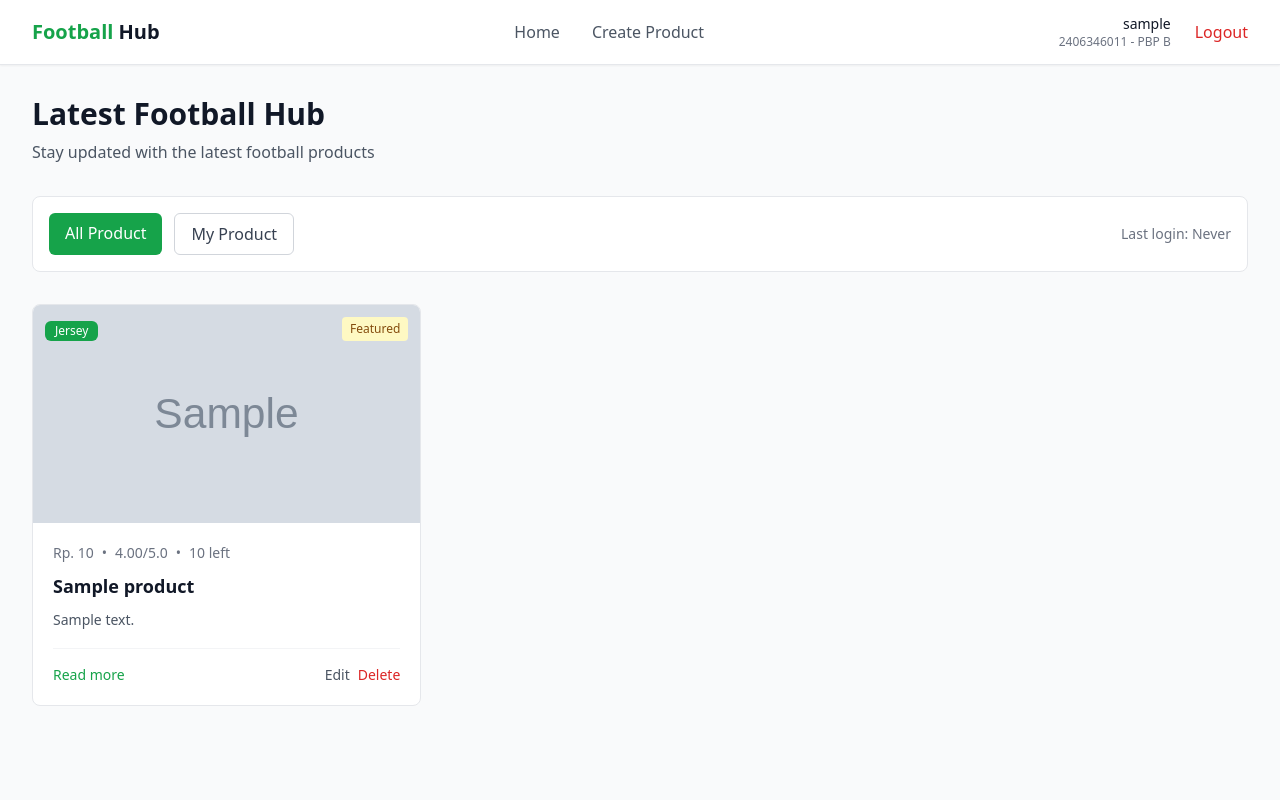
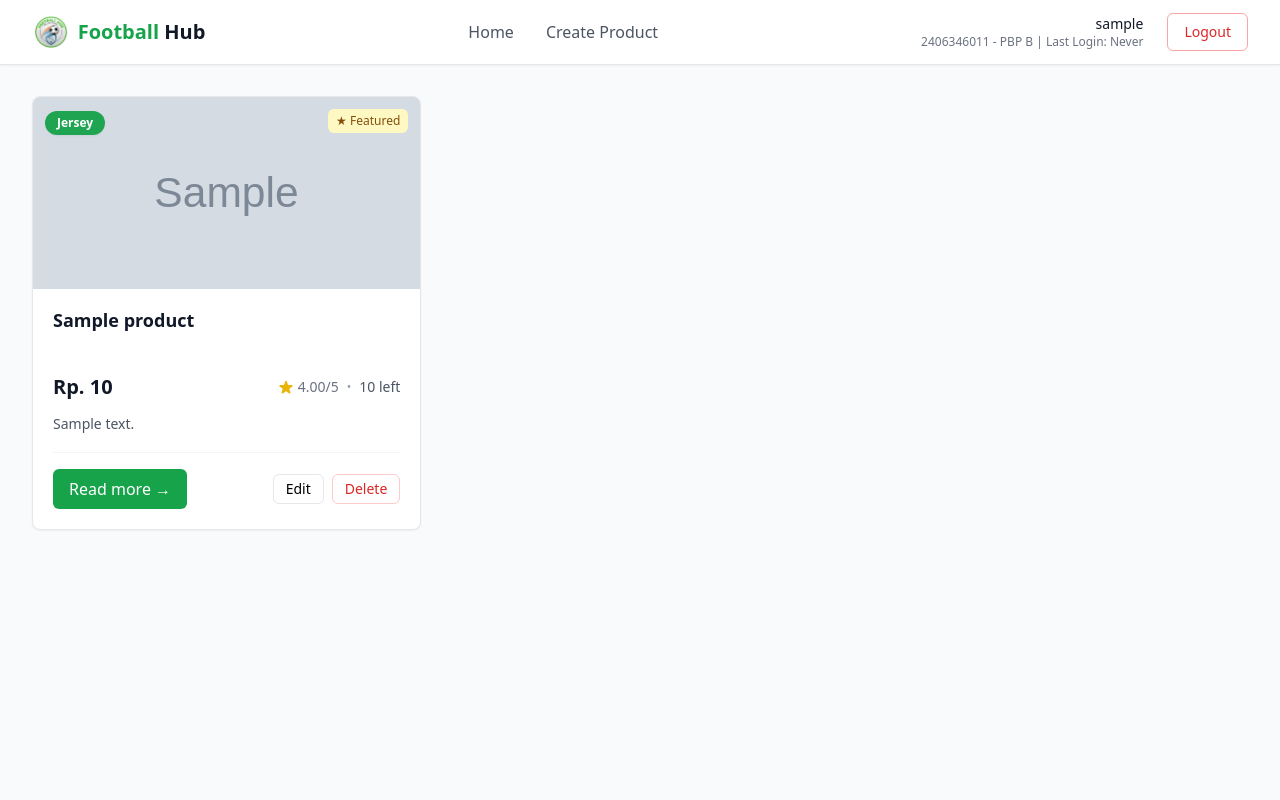
Before and after one commit to bryanckk/football_shop, a Django app: page / in a window 1280 px wide. Run offline with Django 5.2, Linux system fonts and the light colour scheme; a user stored in the database is signed in; tables that the repository leaves empty hold one stand-in row (values such as "Sample post"); grey boxes marked "Sample" are stand-in pictures; some libraries are stand-ins or nearby versions.

Commit message:
Final Tugas 5

```diff
--- /dev/null
+++ b/desktop.ini
@@ -0,0 +1,2 @@
+[LocalizedFileNames]
+truculenta.ttf=@truculenta,0
--- a/football_shop/settings.py
+++ b/football_shop/settings.py
@@ -46,6 +46,7 @@ INSTALLED_APPS = [
     'django.contrib.sessions',
     'django.contrib.messages',
     'django.contrib.staticfiles',
+    'django.contrib.humanize',
     'main',
 ]
 
--- a/main/templates/card_product.html
+++ b/main/templates/card_product.html
@@ -1,75 +1,71 @@
-{% load static %}
-<article class="bg-white rounded-lg border border-gray-200 hover:shadow-lg transition-shadow duration-300 overflow-hidden">
-  <!-- Thumbnail -->
-  <div class="aspect-[16/9] relative overflow-hidden">
-    {% if product.thumbnail %}
-      <img src="{{ product.thumbnail }}" alt="{{ product.name }}" class="w-full h-full object-cover">
-    {% else %}
-      <div class="w-full h-full bg-gray-200"></div>
-    {% endif %}
+{% load humanize static %}
+<article class="bg-white rounded-lg border border-gray-200 shadow-sm overflow-hidden relative group h-full flex flex-col">
 
-    <!-- Category Badge -->
+    <div class="relative w-full h-48 bg-gray-100 flex items-center justify-center overflow-hidden">
+
         <div class="absolute top-3 left-3">
-      <span class="inline-flex items-center px-2.5 py-0.5 rounded-md text-xs font-medium bg-green-600 text-white">
+            <span class="inline-flex items-center px-3 py-1 rounded-full text-xs font-semibold bg-green-600/95 text-white shadow-sm">
                 {{ product.get_category_display }}
             </span>
         </div>
-
-    <!-- Status Badges -->
         <div class="absolute top-3 right-3 flex space-x-2">
             {% if product.is_featured %}
-        <span class="inline-flex items-center px-2 py-1 rounded text-xs font-medium bg-yellow-100 text-yellow-800">
-          Featured
-        </span>
+                <span class="inline-flex items-center px-2 py-1 rounded-md text-xs font-medium bg-yellow-100 text-yellow-800">★ Featured</span>
             {% endif %}
             {% if product.is_product_hot %}
-        <span class="inline-flex items-center px-2 py-1 rounded text-xs font-medium bg-red-100 text-red-800">
-          Hot
-        </span>
+                <span class="inline-flex items-center px-2 py-1 rounded-md text-xs font-medium bg-red-100 text-red-800">🔥 Hot</span>
             {% endif %}
+        </div>
+
+        <a href="{% url 'main:show_product' product.id %}" class="w-full h-full">
+            {% if product.thumbnail %}
+                <img src="{{ product.thumbnail }}" alt="{{ product.name }}" class="object-cover w-full h-full transition-transform duration-300 group-hover:scale-105">
+            {% else %}
+                <div class="flex flex-col items-center justify-center w-full h-full text-gray-400 bg-gray-200">
+                    <svg class="w-10 h-10" fill="none" stroke="currentColor" viewBox="0 0 24 24" xmlns="http://www.w3.org/2000/svg"><path stroke-linecap="round" stroke-linejoin="round" stroke-width="2" d="M4 16l4.586-4.586a2 2 0 012.828 0L16 16m-2-2l1.586-1.586a2 2 0 012.828 0L20 14m-1-5a2 2 0 11-4 0 2 2 0 014 0z"></path></svg>
+                    <span class="text-xs mt-1">No Image</span>
+                </div>
+            {% endif %}
+        </a>
+    </div>
+
+
+    <div class="p-5 flex flex-col flex-grow">
+
+        <div class="flex-grow">
+            <h3 class="text-lg font-semibold text-gray-900 mb-2 line-clamp-2 leading-tight min-h-14">
+                <a href="{% url 'main:show_product' product.id %}" class="hover:text-green-600 transition-colors">{{ product.name }}</a>
+            </h3>
+
+            <div class="flex items-center justify-between mb-3">
+                <div class="text-xl font-bold text-gray-900">Rp. {{ product.price|intcomma }}</div>
+                <div class="flex items-center text-sm text-gray-500">
+                    <svg xmlns="http://www.w3.org/2000/svg" class="h-4 w-4 inline-block mr-1 text-yellow-500" viewBox="0 0 20 20" fill="currentColor" aria-hidden="true"><path d="M9.049 2.927c.3-.921 1.603-.921 1.902 0l1.286 3.957a1 1 0 00.95.69h4.162c.969 0 1.371 1.24.588 1.81l-3.37 2.448a1 1 0 00-.364 1.118l1.286 3.957c.3.921-.755 1.688-1.54 1.118l-3.37-2.448a1 1 0 00-1.176 0l-3.37 2.448c-.784.57-1.838-.197-1.539-1.118l1.286-3.957a1 1 0 00-.364-1.118L2.063 9.384c-.783-.57-.38-1.81.588-1.81h4.162a1 1 0 00.95-.69L9.05 2.927z"/></svg>
+                    <span class="mr-2">{{ product.rating|default:"0" }}/5</span>
+                    <span class="text-xs text-gray-400">•</span>
+                    <span class="ml-2 text-sm font-medium text-gray-600">{{ product.stock }} left</span>
                 </div>
             </div>
 
-  <!-- Content -->
-  <div class="p-5">
-    <div class="flex items-center text-sm text-gray-500 mb-3">
-      <span>Rp. {{ product.price }}</span>
-      <span class="mx-2">•</span>
-      <span>{{ product.rating }}/5.0</span>
-      <span class="mx-2">•</span>
-      <span>{{ product.stock }} left</span>
+            <p class="text-gray-600 text-sm leading-relaxed line-clamp-3 mb-4">{{ product.description|truncatewords:20 }}</p>
         </div>
 
-    <h3 class="text-lg font-semibold text-gray-900 mb-3 line-clamp-2 leading-tight">
-      <a href="{% url 'main:show_product' product.id %}" class="hover:text-green-600 transition-colors">
-        {{ product.name }}
+        {% if user.is_authenticated and product.user == user %}
+            <div class="flex items-center justify-between pt-4 border-t border-gray-100 mt-auto">
+
+                <a href="{% url 'main:show_product' product.id %}"
+                   class="inline-flex items-center px-4 py-2 bg-green-600 text-white rounded-md hover:bg-green-700 transition-colors">
+                    Read more →
                 </a>
-    </h3>
 
-    <p class="text-gray-600 text-sm leading-relaxed line-clamp-3 mb-4">
-      {{ product.description|truncatewords:20 }}
-    </p>
-
-    <!-- Action Buttons -->
-    {% if user.is_authenticated and product.user == user %}
-      <div class="flex items-center justify-between pt-4 border-t border-gray-100">
-        <a href="{% url 'main:show_product' product.id %}" class="text-green-600 hover:text-green-700 font-medium text-sm transition-colors">
-          Read more
-        </a>
                 <div class="flex space-x-2">
-          <a href="{% url 'main:edit_product' product.id %}" class="text-gray-600 hover:text-gray-700 text-sm transition-colors">
-            Edit
-          </a>
-          <a href="{% url 'main:delete_product' product.id %}" class="text-red-600 hover:text-red-700 text-sm transition-colors">
-            Delete
-          </a>
+                    <a href="{% url 'main:edit_product' product.id %}" class="px-3 py-1 border border-gray-200 rounded-md text-sm hover:bg-gray-50">Edit</a>
+                    <a href="{% url 'main:delete_product' product.id %}" class="px-3 py-1 border border-red-200 rounded-md text-sm text-red-600 hover:bg-red-50">Delete</a>
                 </div>
             </div>
         {% else %}
-      <div class="pt-4 border-t border-gray-100">
-        <a href="{% url 'main:show_product' product.id %}" class="text-green-600 hover:text-green-700 font-medium text-sm transition-colors">
-          Read more →
-        </a>
+            <div class="pt-4 border-t border-gray-100 mt-auto">
+                <a href="{% url 'main:show_product' product.id %}" class="inline-flex items-center px-4 py-2 bg-green-600 text-white rounded-md hover:bg-green-700 transition-colors">Read more →</a>
             </div>
         {% endif %}
     </div>
--- a/main/templates/main.html
+++ b/main/templates/main.html
@@ -1,56 +1,46 @@
 {% extends 'base.html' %}
-{% load static %}
+{% load static humanize %}
 
 {% block meta %}
 <title>Football Hub</title>
 {% endblock meta %}
 
 {% block content %}
-{% include 'navbar.html' %}
 <div class="bg-gray-50 w-full pt-16 min-h-screen">
   <div class="max-w-7xl mx-auto px-4 sm:px-6 lg:px-8 py-8">
 
-    <!-- Header Section -->
-    <div class="mb-8">
-      <h1 class="text-3xl font-bold text-gray-900 mb-2">Latest Football Hub</h1>
-      <p class="text-gray-600">Stay updated with the latest football products</p>
-    </div>
-
-    <!-- Filter Section -->
-    <div class="flex flex-col sm:flex-row sm:items-center sm:justify-between mb-8 bg-white rounded-lg border border-gray-200 p-4">
-      <div class="flex space-x-3 mb-4 sm:mb-0">
-        <a href="?" class="{% if request.GET.filter == 'all' or not request.GET.filter  %} bg-green-600 text-white{% else %}bg-white text-gray-700 border border-gray-300{% endif %} px-4 py-2 rounded-md font-medium transition-colors hover:bg-green-600 hover:text-white">
-          All Product
-        </a>
-        <a href="?filter=my" class="{% if request.GET.filter == 'my' %} bg-green-600 text-white{% else %}bg-white text-gray-700 border border-gray-300{% endif %} px-4 py-2 rounded-md font-medium transition-colors hover:bg-green-600 hover:text-white">
-          My Product
-        </a>
-      </div>
-      {% if user.is_authenticated %}
-        <div class="text-sm text-gray-500">
-          Last login: {{ last_login }}
-        </div>
-      {% endif %}
-    </div>
-
-    <!-- Product Grid -->
     {% if not product_list %}
       <div class="bg-white rounded-lg border border-gray-200 p-12 text-center">
         <div class="w-32 h-32 mx-auto mb-4">
           <img src="{% static 'image/no-product.png' %}" alt="No product available" class="w-full h-full object-contain">
         </div>
         <h3 class="text-lg font-medium text-gray-900 mb-2">No product found</h3>
-        <p class="text-gray-500 mb-6">Be the first to share football product with the community.</p>
+        <p class="text-gray-500 mb-6">Be the first to share football products with the community.</p>
         <a href="{% url 'main:create_product' %}" class="inline-flex items-center px-4 py-2 bg-green-600 text-white rounded-md hover:bg-green-700 transition-colors">
           Create Product
         </a>
       </div>
+
     {% else %}
       <div class="grid grid-cols-1 md:grid-cols-2 lg:grid-cols-3 gap-6">
         {% for product in product_list %}
           {% include 'card_product.html' with product=product %}
         {% endfor %}
       </div>
+
+      <!-- Optional pagination -->
+      {% if page_obj or is_paginated %}
+        <div class="mt-8 flex items-center justify-center space-x-2">
+          {% if page_obj.has_previous %}
+            <a href="?page={{ page_obj.previous_page_number }}" class="px-3 py-1 rounded-md border border-gray-300 text-sm">Previous</a>
+          {% endif %}
+          <span class="text-sm text-gray-600">Page {{ page_obj.number }} of {{ page_obj.paginator.num_pages }}</span>
+          {% if page_obj.has_next %}
+            <a href="?page={{ page_obj.next_page_number }}" class="px-3 py-1 rounded-md border border-gray-300 text-sm">Next</a>
+          {% endif %}
+        </div>
+      {% endif %}
+
     {% endif %}
   </div>
 </div>
--- a/main/templates/product_detail.html
+++ b/main/templates/product_detail.html
@@ -6,7 +6,7 @@
 {% endblock meta %}
 
 {% block content %}
-<div class="bg-gray-50 w-full min-h-screen">
+<div class="bg-gray-50 w-full pt-16 min-h-screen">
     <div class="max-w-6xl mx-auto px-4 sm:px-6 lg:px-8 py-8">
 
         <!-- Back Navigation -->
--- /dev/null
+++ b/static/desktop.ini
@@ -0,0 +1,2 @@
+[LocalizedFileNames]
+truculenta.ttf=@truculenta,0
--- /dev/null
+++ b/static/fonts/desktop.ini
@@ -0,0 +1,2 @@
+[LocalizedFileNames]
+truculenta.ttf=@truculenta,0
--- a/templates/base.html
+++ b/templates/base.html
@@ -5,10 +5,18 @@
     <meta charset="UTF-8" />
     <meta name="viewport" content="width=device-width, initial-scale=1.0" />
     {% block meta %} {% endblock meta %}
+    <link rel="icon" type="image/png" href="{% static 'images/favicon.png' %}">
     <script src="https://cdn.tailwindcss.com"></script>
     <link rel="stylesheet" href="{% static 'css/global.css' %}"/>
   </head>
   <body>
-    {% block content %} {% endblock content %}
+
+    {% include 'navbar.html' %}
+
+    <main>
+        {% block content %}
+        {% endblock content %}
+    </main>
+
   </body>
 </html>
--- a/templates/navbar.html
+++ b/templates/navbar.html
@@ -1,15 +1,24 @@
+{% load static %}
 <nav class="fixed top-0 left-0 w-full bg-white border-b border-gray-200 shadow-sm z-50">
     <div class="max-w-7xl mx-auto px-6 lg:px-8">
       <div class="flex items-center justify-between h-16">
         <div class="flex items-center">
+
+          <a href="{% url 'main:show_main' %}" class="flex items-center space-x-2">
+            <img
+              src="{% static 'images/logo.png' %}"
+              alt="Football Hub Logo"
+              class="h-8 w-auto"
+            >
+
             <h1 class="text-xl font-semibold text-gray-900">
               <span class="text-green-600">Football</span> Hub
             </h1>
+          </a>
           </div>
 
-        <!-- Desktop Navigation -->
         <div class="hidden md:flex items-center space-x-8">
-          <a href="/" class="text-gray-600 hover:text-gray-900 font-medium transition-colors">
+          <a href="{% url 'main:show_main' %}" class="text-gray-600 hover:text-gray-900 font-medium transition-colors">
             Home
           </a>
           <a href="{% url 'main:create_product' %}" class="text-gray-600 hover:text-gray-900 font-medium transition-colors">
@@ -17,45 +26,39 @@
           </a>
         </div>
 
-        <!-- Desktop User Section -->
         <div class="hidden md:flex items-center space-x-6">
           {% if user.is_authenticated %}
             <div class="text-right">
               <div class="text-sm font-medium text-gray-900">{{ name|default:user.username }}</div>
-              <div class="text-xs text-gray-500">{{ npm|default:"Student" }} - {{ class|default:"Class" }}</div>
+              <div class="text-xs text-gray-500">
+                {{ npm|default:"Student" }} - {{ class|default:"Class" }}
+                {% if last_login %}
+                  | Last Login: {{ last_login }}
+                {% endif %}
               </div>
-            <a href="{% url 'main:logout' %}" class="text-red-600 hover:text-red-700 font-medium transition-colors">
+            </div>
+            <a href="{% url 'main:logout' %}" class="px-4 py-2 border border-red-300 text-sm font-medium rounded-md text-red-600 hover:bg-red-50 transition-colors">
               Logout
             </a>
           {% else %}
             <a href="{% url 'main:login' %}" class="text-gray-600 hover:text-gray-900 font-medium transition-colors">
               Login
             </a>
-            <a href="{% url 'main:register' %}" class="bg-green-600 hover:bg-green-700 text-white px-4 py-2 rounded font-medium transition-colors">
+            <a href="{% url 'main:register' %}" class="bg-green-600 text-white font-medium py-2 px-4 rounded-md hover:bg-green-700 transition-colors">
               Register
             </a>
           {% endif %}
         </div>
 
-        <!-- Mobile Menu Button -->
-        <div class="md:hidden flex items-center">
-          <button class="mobile-menu-button p-2 text-gray-600 hover:text-gray-900 transition-colors">
-            <span class="sr-only">Open menu</span>
-            <div class="w-6 h-6 flex flex-col justify-center items-center">
-              <span class="bg-current block transition-all duration-300 ease-out h-0.5 w-6 rounded-sm"></span>
-              <span class="bg-current block transition-all duration-300 ease-out h-0.5 w-6 rounded-sm my-0.5"></span>
-              <span class="bg-current block transition-all duration-300 ease-out h-0.5 w-6 rounded-sm"></span>
-            </div>
+        <button id="mobile-menu-btn" type="button" class="md:hidden p-2 rounded-md text-gray-400 hover:text-gray-500 hover:bg-gray-100 focus:outline-none focus:ring-2 focus:ring-inset focus:ring-green-500" aria-expanded="false">
+            <svg class="h-6 w-6" xmlns="http://www.w3.org/2000/svg" fill="none" viewBox="0 0 24 24" stroke="currentColor" aria-hidden="true"><path stroke-linecap="round" stroke-linejoin="round" stroke-width="2" d="M4 6h16M4 12h16m-7 6h7" /></svg>
         </button>
       </div>
     </div>
-    </div>
-    <!-- Mobile Menu -->
-    <div class="mobile-menu hidden md:hidden bg-white border-t border-gray-200">
-      <div class="px-6 py-4 space-y-4">
-        <!-- Mobile Navigation Links -->
-        <div class="space-y-1">
-          <a href="/" class="block text-gray-600 hover:text-gray-900 font-medium py-3 transition-colors">
+
+    <div class="md:hidden hidden" id="mobile-menu-panel">
+      <div class="px-2 pt-2 pb-3 space-y-1 sm:px-3">
+        <a href="{% url 'main:show_main' %}" class="block text-gray-600 hover:text-gray-900 font-medium py-3 transition-colors">
           Home
         </a>
         <a href="{% url 'main:create_product' %}" class="block text-gray-600 hover:text-gray-900 font-medium py-3 transition-colors">
@@ -63,8 +66,7 @@
         </a>
       </div>
 
-        <!-- Mobile User Section -->
-        <div class="border-t border-gray-200 pt-4">
+      <div class="border-t border-gray-200 pt-4 px-5 pb-5">
         {% if user.is_authenticated %}
           <div class="mb-4">
             <div class="font-medium text-gray-900">{{ name|default:user.username }}</div>
@@ -85,11 +87,9 @@
         {% endif %}
       </div>
     </div>
-    </div>
     <script>
-      const btn = document.querySelector("button.mobile-menu-button");
-      const menu = document.querySelector(".mobile-menu");
-
+      const btn = document.querySelector("#mobile-menu-btn");
+      const menu = document.querySelector("#mobile-menu-panel");
       btn.addEventListener("click", () => {
         menu.classList.toggle("hidden");
       });
```
Also changed, not shown: static/css/home-style.css (added, +78 -0 lines), static/fonts/truculenta.ttf (added), static/images/favicon.png (added), static/images/logo.png (added), static/images/no-product.png (renamed from static/image/no-product.png). Lines whose indentation alone changed are shown as unchanged.
